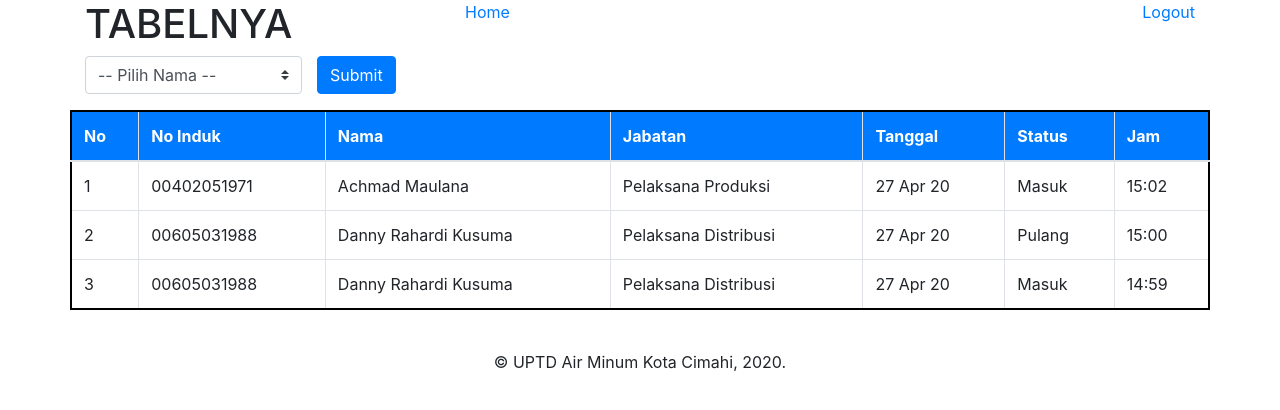
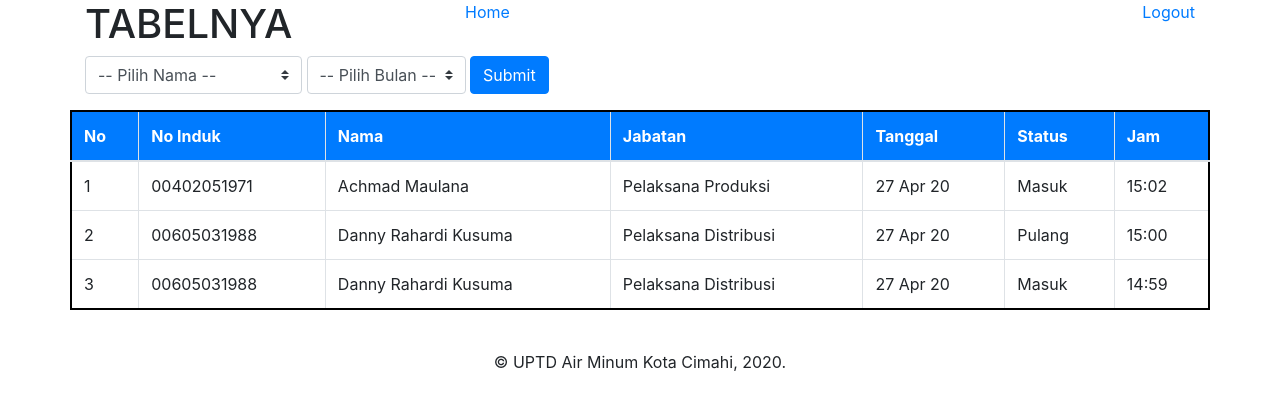
Before and after one commit to dekadensiotak/absensi-uptdam, a PHP site: page /app/table.php in a window 1280 px wide. Shown: the top 410 px of the page. Run offline with PHP 8.4, Linux system fonts and the light colour scheme; the visitor is signed in with stand-in values (Sample User, id 1); data comes from the database, SQL or seed files in the repository.

Commit message:
pilih bulan pada tabel

```diff
--- a/app/salahnoinduk.php
+++ b/app/salahnoinduk.php
@@ -1,6 +1,6 @@
-<?php require_once "../assets/view/header.php";?>
+<?php require_once "../assets/view/header.php"; ?>
 <div class="mt-5">
   <p><b>Nomor Induk</b> yang anda masukan salah. Silakan coba lagi.</p>
   <a href="../index.php" class="btn btn-warning">Coba Lagi</a>
 </div>
-<?php require_once "../assets/view/footer.php";?>
+<?php require_once "../assets/view/footer.php"; ?>
--- a/app/table.php
+++ b/app/table.php
@@ -5,16 +5,23 @@ require_once "../function/function.php";
 ob_start();
 session_start();
 
-if(!isset($_SESSION['username'])) header('location:login.php');
+if (!isset($_SESSION['username'])) header('location:login.php');
 
 $no = 1;
 $absen = tampilkan_absen();
 $karyawan = tampilkan_karyawan();
 
-if(isset($_POST['filter'])) {
+if (isset($_POST['filter'])) {
   $no_induk = $_POST['nama'];
+  $bulan = $_POST['bulan'];
 
-  $absen = tampilkan_karyawan_by_no_induk($no_induk);
+  if ($no_induk == "" && $bulan == "") {
+    $absen = tampilkan_absen();
+  } else if ($bulan == "") {
+    $absen = tampilkan_karyawan_by_no_induk($no_induk);
+  } else {
+    $absen = tampilkan_karyawan_by_no_induk_dan_bulan($no_induk, $bulan);
+  }
 }
 
 require_once "../assets/view/header.php";
@@ -35,13 +42,28 @@ require_once "../assets/view/header.php";
   <form action="" method="post" class="form-inline">
     <div class="col">
       <select class="custom-select" name="nama">
-        <option selected>-- Pilih Nama --</option>
-        <?php while($row = mysqli_fetch_assoc($karyawan)): ?>
-        <option value="<?=$row['no_induk'];?>"><?=$row['nama'];?></option>
+        <option selected value="">-- Pilih Nama --</option>
+        <?php while ($row = mysqli_fetch_assoc($karyawan)) : ?>
+          <option value="<?= $row['no_induk']; ?>"><?= $row['nama']; ?></option>
         <?php endwhile; ?>
       </select>
+      <select class="custom-select" name="bulan">
+        <option selected value="">-- Pilih Bulan --</option>
+        <option value="01">Januari</option>
+        <option value="02">Februari</option>
+        <option value="03">Maret</option>
+        <option value="04">April</option>
+        <option value="05">Mei</option>
+        <option value="06">Juni</option>
+        <option value="07">Juli</option>
+        <option value="08">Agustus</option>
+        <option value="09">September</option>
+        <option value="10">Oktober</option>
+        <option value="11">November</option>
+        <option value="12">Desember</option>
+      </select>
+      <button type="submit" name="filter" class="btn btn-primary">Submit</button>
     </div>
-    <button type="submit" name="filter" class="btn btn-primary">Submit</button>
   </form>
 </div>
 
@@ -59,18 +81,18 @@ require_once "../assets/view/header.php";
       </tr>
     </thead>
     <tbody>
-      <?php while($row = mysqli_fetch_assoc($absen)): ?>
-      <tr>
-        <td><?=$no++;?></td>
-        <td><?=$row['no_induk'];?></td>
-        <td><?=$row['nama'];?></td>
-        <td><?=$row['jabatan'];?></td>
-        <td><?=date('d M y', strtotime($row['tanggal']));?></td>
-        <td><?=$row['status_absen'];?></td>
-        <td><?=date('H:i', strtotime($row['tanggal']));?></td>
-      </tr>
+      <?php while ($row = mysqli_fetch_assoc($absen)) : ?>
+        <tr>
+          <td><?= $no++; ?></td>
+          <td><?= $row['no_induk']; ?></td>
+          <td><?= $row['nama']; ?></td>
+          <td><?= $row['jabatan']; ?></td>
+          <td><?= date('d M y', strtotime($row['tanggal'])); ?></td>
+          <td><?= $row['status_absen']; ?></td>
+          <td><?= date('H:i', strtotime($row['tanggal'])); ?></td>
+        </tr>
       <?php endwhile; ?>
     </tbody>
   </table>
 </div>
-<?php require_once "../assets/view/footer.php";?>
+<?php require_once "../assets/view/footer.php"; ?>
--- a/assets/view/header.php
+++ b/assets/view/header.php
@@ -5,6 +5,7 @@
   <meta name="viewport" content="width=device-width, initial-scale=1.0">
   <title>Absensi UPTD Air Minum Kota Cimahi</title>
   <link rel="stylesheet" href="https://stackpath.bootstrapcdn.com/bootstrap/4.4.1/css/bootstrap.min.css" integrity="sha384-Vkoo8x4CGsO3+Hhxv8T/Q5PaXtkKtu6ug5TOeNV6gBiFeWPGFN9MuhOf23Q9Ifjh" crossorigin="anonymous">
+  <link rel="stylesheet" href="../assets/css/style.css">
 </head>
 <body>
   <div class="container">
--- a/function/function.php
+++ b/function/function.php
@@ -1,7 +1,8 @@
 <?php
 // tanggal indonesia
-function tgl_indo($tanggal){
-  $bulan = array (
+function tgl_indo($tanggal)
+{
+  $bulan = array(
     1 => 'Januari',
     'Februari',
     'Maret',
@@ -16,7 +17,7 @@ function tgl_indo($tanggal){
     'Desember'
   );
 
-  $hari = array (
+  $hari = array(
     'Mon' => 'Senin',
     'Tue' => 'Selasa',
     'Wed' => 'Rabu',
@@ -28,25 +29,29 @@ function tgl_indo($tanggal){
 
   $pecahkan = explode('-', $tanggal);
 
-  return $hari[$pecahkan[3]] . ', ' . $pecahkan[2] . ' ' . $bulan[ (int)$pecahkan[1] ] . ' ' . $pecahkan[0];
+  return $hari[$pecahkan[3]] . ', ' . $pecahkan[2] . ' ' . $bulan[(int) $pecahkan[1]] . ' ' . $pecahkan[0];
 }
 
-function run($query) {
+function run($query)
+{
   global $link;
   return mysqli_query($link, $query);
 }
 
-function search_no_induk($no_induk){
-	$query = "SELECT * FROM karyawan WHERE no_induk LIKE '%$no_induk%'";
+function search_no_induk($no_induk)
+{
+  $query = "SELECT * FROM karyawan WHERE no_induk LIKE '%$no_induk%'";
   return run($query);
 }
 
-function absen($no_induk, $status) {
+function absen($no_induk, $status)
+{
   $query = "INSERT INTO absensi (no_induk, status_absen) VALUES ('$no_induk', '$status')";
   return run($query);
 }
 
-function login($username, $password) {
+function login($username, $password)
+{
   $query = "SELECT * FROM akun WHERE username = '$username' AND password = '$password'";
   $result = run($query);
 
@@ -62,17 +67,26 @@ function login($username, $password) {
   return true;
 }
 
-function tampilkan_absen() {
+function tampilkan_absen()
+{
   $query = "SELECT * FROM absensi JOIN karyawan ON absensi.no_induk = karyawan.no_induk ORDER BY tanggal DESC";
   return run($query);
 }
 
-function tampilkan_karyawan() {
+function tampilkan_karyawan()
+{
   $query = "SELECT * FROM karyawan";
   return run($query);
 }
 
-function tampilkan_karyawan_by_no_induk($no_induk) {
+function tampilkan_karyawan_by_no_induk($no_induk)
+{
   $query = "SELECT * FROM absensi JOIN karyawan ON absensi.no_induk = karyawan.no_induk WHERE absensi.no_induk = '$no_induk' ORDER BY tanggal DESC";
   return run($query);
 }
+
+function tampilkan_karyawan_by_no_induk_dan_bulan($no_induk, $bulan)
+{
+  $query = "SELECT * FROM absensi JOIN karyawan ON absensi.no_induk = karyawan.no_induk WHERE absensi.no_induk = '$no_induk' AND MONTH(absensi.tanggal) = '$bulan' ORDER BY tanggal DESC";
+  return run($query);
+}
```
Also changed, not shown: app/captcha.php (+4 -4 lines), app/hasil.php (+9 -11 lines), app/login.php (+7 -1 lines), index.php (+19 -7 lines), README.md, app/logout.php (line endings or trailing spaces), assets/css/style.css (added).
